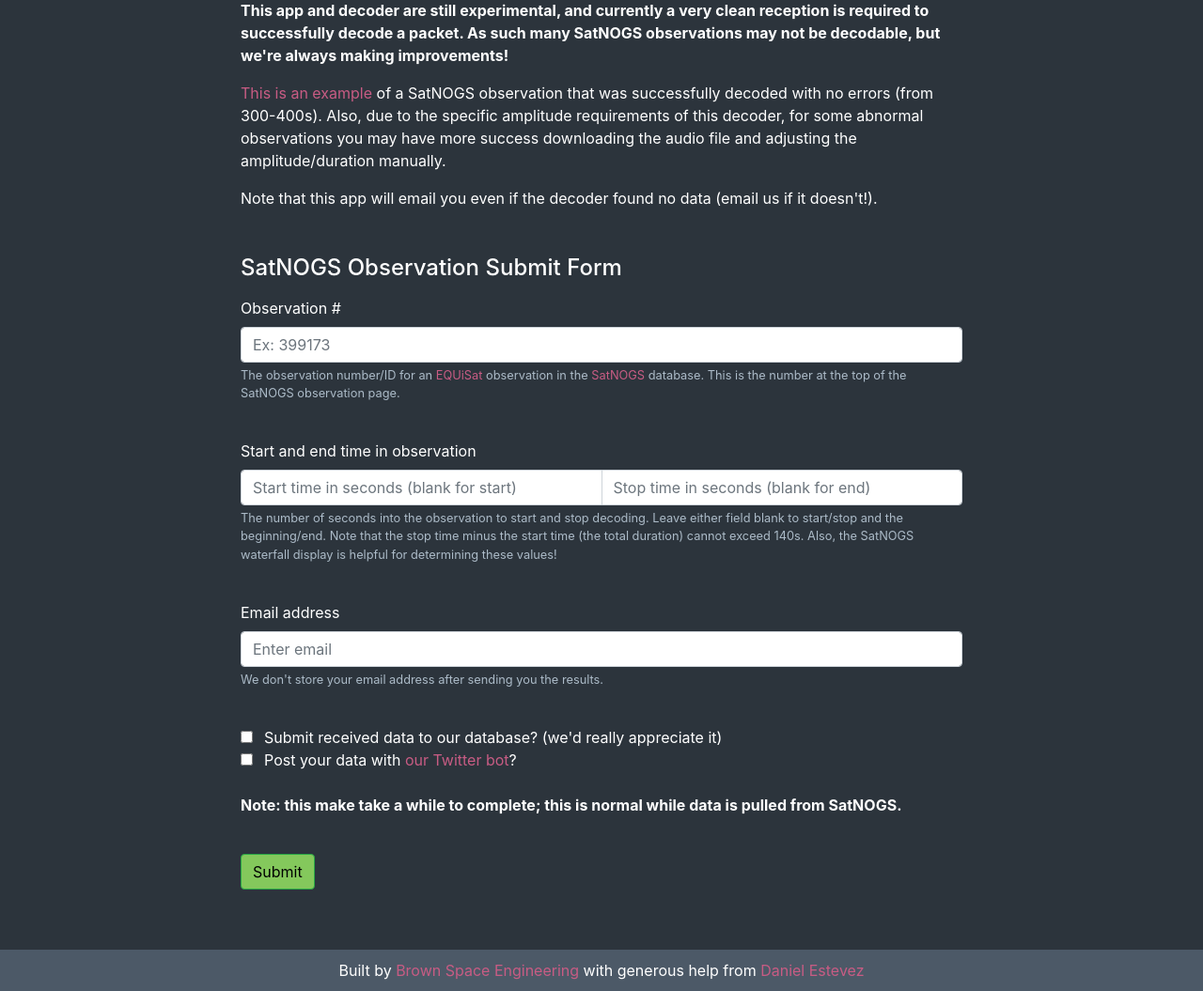
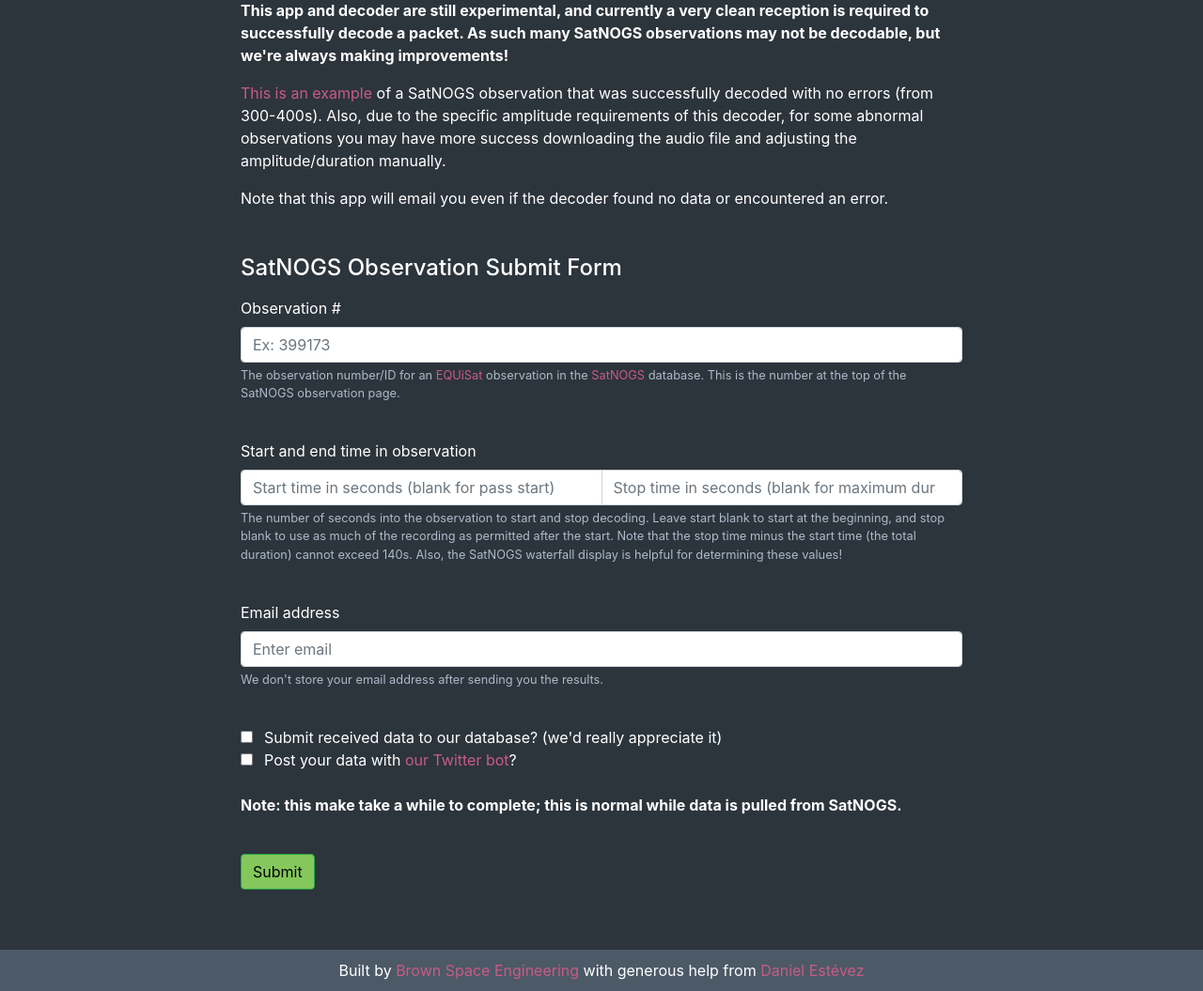
Before and after one commit to BrownSpaceEngineering/equisat-decode-server, a Flask app: page / in a window 1280 px wide, after a click on "SatNOGS Observation". Shown: the part 417-1472 px from the top of the page at 94% size. Run offline with Flask 2, Linux system fonts and the light colour scheme; some libraries are stand-ins or nearby versions.

Commit message:
Email on error; better end time handling, and SatNOGS-specific emails

```diff
--- a/server.py
+++ b/server.py
@@ -75,6 +75,8 @@
     tz_minutes = int(60*(float(rx_time_timezone[4:])/100.0))
     rx_time = rx_time - datetime.timedelta(hours=tz_hours, minutes=tz_minutes)
 
+    app.logger.debug("parsed rx_time as %s" % rx_time)
+
     if rx_time > datetime.datetime.utcnow():
         title = "Your received time was in the future"
         message = "It appears that you entered a time in the future for the time you received this transmission. Check that you chose the correct time zone and entered the date and time correctly."
@@ -107,14 +109,16 @@
             app.logger.info("[%s] submitting FILE decode request; rx_time: %s, submit_to_db: %s, post_publicly: %s, wavfilename: %s",
                             request.form["station_name"], rx_time, request.form.has_key("submit_to_db"), request.form.has_key("post_publicly"), wavfilename)
 
+            title = "Audio file submitted successfully!"
             decoder.submit(wavfilename, on_complete_decoding, args={
                 "email": request.form["email"],
                 "rx_time": rx_time,
                 "station_name": request.form["station_name"],
                 "submit_to_db": request.form.has_key("submit_to_db") or request.form.has_key("post_publicly"), # submit to db is prereq
-                "post_publicly": request.form.has_key("post_publicly")
+                "post_publicly": request.form.has_key("post_publicly"),
+                "satnogs": False,
+                "obs_id": None
             })
-            title = "Audio file submitted successfully!"
             message = "Your file is queued to be decoded. You should be receiving an email shortly (even if there were no results). "
             if request.form.has_key("submit_to_db"):
                 message += "Thank you so much for your help in providing us data on EQUiSat!"
@@ -169,11 +173,11 @@
 
         except ValueError:
             title = "Invalid start time"
-            message = "Your start time was not a valid integer number"
+            message = "Your start time (%s) was not a valid integer number" % request.form["start_s"]
             return render_template("decode_submit.html", title=title, message=message)
 
     if request.form["stop_s"] == "":
-        stop_s = None
+        stop_s = start_s + MAX_AUDIOFILE_DURATION_S-1 # minus one to not go over (need a buffer region)
     else:
         try:
             stop_s = int(request.form["stop_s"])
@@ -181,20 +185,23 @@
                 title = "Negative stop time"
                 message = "Your stop time must be positive; leave the field blank to use the end of the file"
                 return render_template("decode_submit.html", title=title, message=message)
+
         except ValueError:
-            title = "Invalid start time"
-            message = "Your start time was not a valid integer number"
+            title = "Invalid stop time"
+            message = "Your stop time (%s) was not a valid integer number" % request.form["stop_s"]
             return render_template("decode_submit.html", title=title, message=message)
+
+    app.logger.debug("parsed start and stop time as %s and %s", start_s, stop_s)
 
     if start_s != 0 and stop_s is not None and start_s >= stop_s:
         title = "Start time wasn't before stop time"
-        message = "Your start time needs to be less than your stop time"
+        message = "Your start time (%d) needs to be less than your stop time (%d)" % (start_s, stop_s)
         return render_template("decode_submit.html", title=title, message=message)
 
     # try to get observation data
-    logging.info("[obs %s] pulling data from SatNOGS" % request.form["obs_id"])
+    app.logger.info("[obs %s] pulling data from SatNOGS" % request.form["obs_id"])
     obs_data = scrape_satnogs_metadata(request.form["obs_id"])
-    logging.debug("[obs %s] got SatNOGS data: %s" % (request.form["obs_id"], obs_data))
+    app.logger.debug("[obs %s] got SatNOGS data: %s" % (request.form["obs_id"], obs_data))
 
     # validate the observation properties
     if obs_data is None:
@@ -216,7 +223,7 @@
 
     # get file
     filename = AUDIO_UPLOAD_FOLDER + os.path.basename(obs_data["audio_url"])
-    logging.info("[obs %s] retrieving audio file from %s" % (request.form["obs_id"], obs_data["audio_url"]))
+    app.logger.info("[obs %s] retrieving audio file from %s" % (request.form["obs_id"], obs_data["audio_url"]))
     urllib.urlretrieve(obs_data["audio_url"], filename)
 
     # convert audio file to WAV and get metadata for filtering
@@ -248,15 +255,18 @@
         os.remove(wavfilename)
 
     else:
-        app.logger.info("Submitting SATNOGS decode request; obs_id: %s, time interval: [%ss, %ss], rx_time: %s, submit_to_db: %s, post_publicly: %s, wavfilename: %s",
-                        request.form["obs_id"], start_s, stop_s, rx_time, request.form.has_key("submit_to_db"), request.form.has_key("post_publicly"), wavfilename)
+        station_name = "%s #%s" % (obs_data["station_name"], request.form["obs_id"])
+        app.logger.info("Submitting SATNOGS decode request; station_name: %s, time interval: [%ss, %ss], rx_time: %s, submit_to_db: %s, post_publicly: %s, wavfilename: %s",
+                        station_name, start_s, stop_s, rx_time, request.form.has_key("submit_to_db"), request.form.has_key("post_publicly"), wavfilename)
 
         decoder.submit(wavfilename, on_complete_decoding, args={
             "email": request.form["email"],
             "rx_time": rx_time,
-            "station_name": obs_data["station_name"],
+            "station_name": station_name,
             "submit_to_db": request.form.has_key("submit_to_db") or request.form.has_key("post_publicly"), # submit to db is prereq
-            "post_publicly": request.form.has_key("post_publicly")
+            "post_publicly": request.form.has_key("post_publicly"),
+            "satnogs": True,
+            "obs_id": request.form["obs_id"]
         })
         title = "SatNOGS observation submitted successfully!"
         message = "The observation is queued to be decoded. You should be receiving an email shortly (even if there were no results). "
@@ -324,8 +334,8 @@
             }
 
         except IndexError or ValueError as ex:
-            logging.error("Error while parsing SatNOGS station page for observation %s", obs_id)
-            logging.exception(ex)
+            app.logger.error("Error while parsing SatNOGS station page for observation %s", obs_id)
+            app.logger.exception(ex)
             return None
 
 ## Post-decoding helpers
@@ -339,16 +349,20 @@
         message = "We send you the results of the decoding by email, so we'll need a valid email address. We don't store your address after sending you the results."
         return False, render_template("decode_submit.html", title=title, message=message)
 
-def on_complete_decoding(wavfilename, packets, args):
-    # remove wavfile because we're done with it
-    app.logger.debug("[%s] removing used wavfile %s", args["station_name"], wavfilename)
-    os.remove(wavfilename)
+def on_complete_decoding(wavfilename, packets, args, err):
+    # remove wavfile because we're done with it (but leave it around on error for debugging)
+    if err is None:
+        app.logger.debug("[%s] removing used wavfile %s", args["station_name"], wavfilename)
+        os.remove(wavfilename)
 
     # publish packet if user desires
-    num_published = publish_packets(packets, args)
+    if err is None:
+        num_published = publish_packets(packets, args)
+    else:
+        num_published = 0
 
     # send email to person with decoded packet info
-    send_decode_results(wavfilename, packets, args, num_published)
+    send_decode_results(wavfilename, packets, args, num_published, err)
 
 def publish_packets(packets, args):
     num_published = 0
@@ -393,46 +407,63 @@
         app.logger.exception(ex)
         return False
 
-def send_decode_results(wavfilename, packets, args, num_published):
-    subject = "EQUiSat Decoder Results for %s" % args["station_name"]
-
+def send_decode_results(wavfilename, packets, args, num_published, err):
     raw_packets = packets["raw_packets"]
-    raw_packets_summary = "Raw packets (%d detected):\n" % len(raw_packets)
-    for i in range(len(raw_packets)):
-        raw_packets_summary += "packet #%d hex:\n\t%s\n" % (i+1, raw_packets[i])
-
     corrected_packets = packets["corrected_packets"]
-    corrected_packets_summary = "Valid error-corrected packets (%d detected):\n" % len(corrected_packets)
-    for i in range(len(corrected_packets)):
-        parsed_yaml = yaml.dump(corrected_packets[i]["parsed"], default_flow_style=False)
-        decode_errs_s = "none" if len(corrected_packets[i]["decode_errs"]) == 0 else ", ".join(corrected_packets[i]["decode_errs"])
-        corrected_packets_summary += "packet #%d:\nhex:\n\t%s\nerrors in decoding: %s\ndecoded data:\n %s\n\n" % \
-                                     (i+1, corrected_packets[i]["corrected"], decode_errs_s, parsed_yaml)
-    if len(corrected_packets) > 0:
-        corrected_packets_summary += "To learn more about the decoded data, see this table: <a href=\"https://goo.gl/Kj9RkY\">https://goo.gl/Kj9RkY</a>"
-
-    extra_msg = ""
-    if len(raw_packets) == 0 or len(corrected_packets) == 0:
-        extra_msg = "Sorry nothing was found! We're still working on the decoder, so keep trying and check back later!\n\n"
-    if num_published > 0:
-        if args["post_publicly"]:
-            extra_msg = "%d of your packets were added to our database and should have been posted to <a href=\"https://twitter.com/equisat_bot\">Twitter</a>!\n\n" % num_published
-        else:
-            extra_msg = "%d of your packets were added to our database!\n\n" % num_published
-    elif args["submit_to_db"]:
-        extra_msg = "Your packets unfortunately had too many errors to be added to our database or posted publicly.\n\n"
-
     cleaned_wavfilename = os.path.basename(wavfilename)
 
-    contents = """Hello %s,
+    if err is not None:
+        body = """Unfortunately, the server encountered an error while attempting to decode your file and couldn't continue.
 
-Here are your results from the EQUiSat Decoder <a href="http://decoder.brownspace.org">decoder.brownspace.org</a>, for your converted file '%s':
+This is likely a bug with our software, so we'd appreciate it if you forwarded this email to bse@brown.edu.
+
+If you're curious, this is the error message that was produced: %s
+""" % err
+
+    else:
+        raw_packets_summary = "Raw packets (%d detected):\n" % len(raw_packets)
+        for i in range(len(raw_packets)):
+            raw_packets_summary += "packet #%d hex:\n\t%s\n" % (i+1, raw_packets[i])
+
+        corrected_packets_summary = "Valid error-corrected packets (%d detected):\n" % len(corrected_packets)
+        for i in range(len(corrected_packets)):
+            parsed_yaml = yaml.dump(corrected_packets[i]["parsed"], default_flow_style=False)
+            decode_errs_s = "none" if len(corrected_packets[i]["decode_errs"]) == 0 else ", ".join(corrected_packets[i]["decode_errs"])
+            corrected_packets_summary += "packet #%d:\nhex:\n\t%s\nerrors in decoding: %s\ndecoded data:\n %s\n\n" % \
+                                         (i+1, corrected_packets[i]["corrected"], decode_errs_s, parsed_yaml)
+        if len(corrected_packets) > 0:
+            corrected_packets_summary += "To learn more about the decoded data, see this table: <a href=\"https://goo.gl/Kj9RkY\">https://goo.gl/Kj9RkY</a>"
+
+        extra_msg = ""
+        if len(raw_packets) == 0 or len(corrected_packets) == 0:
+            extra_msg = "\nSorry nothing was found! We're still working on the decoder, so keep trying and check back later!\n"
+        if num_published > 0:
+            if args["post_publicly"]:
+                extra_msg = "\n%d of your packets were added to our database and should have been posted to <a href=\"https://twitter.com/equisat_bot\">Twitter</a>!\n" % num_published
+            else:
+                extra_msg = "\n%d of your packets were added to our database!\n" % num_published
+        elif args["submit_to_db"]:
+            extra_msg = "\nYour packets unfortunately had too many errors to be added to our database or posted publicly.\n"
+
+        body = """%s
 
 %s
+%s""" % (raw_packets_summary, corrected_packets_summary, extra_msg)
 
-%s
+    subject = "EQUiSat Decoder Results for %s" % args["station_name"]
+    intro_sentence = 'Here are your results from the EQUiSat Decoder <a href="http://decoder.brownspace.org">decoder.brownspace.org</a>'
+    if args["satnogs"]:
+        header = """Hello,
 
-%sThank you so much for your interest in EQUiSat!
+%s, for SatNOGS observation #%s:
+""" % (intro_sentence, args["obs_id"])
+    else:
+        header = """Hello %s,
+
+%s, for your converted file '%s':
+""" % (args["station_name"], intro_sentence, cleaned_wavfilename)
+
+    footer = """Thank you so much for your interest in EQUiSat!
 
 Best,
 The Brown Space Engineering Team
@@ -443,16 +474,15 @@
 Facebook: <a href="facebook.com/browncubesat">facebook.com/BrownCubeSat</a>
 GitHub: <a href="github.com/brownspaceengineering">github.com/BrownSpaceEngineering</a>
 Email us: <a href="mailto:bse@brown.edu">bse@brown.edu</a>
+"""
 
-""" % (args["station_name"], cleaned_wavfilename, raw_packets_summary, corrected_packets_summary, extra_msg)
-
-    # print(contents)
+    contents = "%s\n%s\n%s" % (header, body, footer)
 
     if yag is not None:
         try:
             yag.send(to=args["email"], subject=subject, contents=contents)
-            app.logger.debug("[%s] sent email with info on packets (raw: %d, corrected: %d)",
-                             args["station_name"], len(raw_packets), len(corrected_packets))
+            app.logger.debug("[%s] sent email with info on packets (raw: %d, corrected: %d, err: %s)",
+                             args["station_name"], len(raw_packets), len(corrected_packets), err)
         except Exception as ex:
             app.logger.error("[%s] email failed to send", args["station_name"])
             app.logger.exception(ex)
--- a/templates/index.html
+++ b/templates/index.html
@@ -78,7 +78,7 @@
                     </ul>
 
                     <p><strong>This app and decoder are still experimental, and currently a very clean reception is required to successfully decode a packet. So don't get discouraged, and check back in the future as we make improvements!</strong></p>
-                    <p>Note that this app will email you even if the decoder found no data (email us if it doesn't!).</p>
+                    <p>Note that this app will email you even if the decoder found no data or encountered an error.</p>
                 </div>
 
                 <div class="upload-form">
@@ -177,7 +177,7 @@
 
                     <p><strong>This app and decoder are still experimental, and currently a very clean reception is required to successfully decode a packet. As such many SatNOGS observations may not be decodable, but we're always making improvements!</strong></p>
                     <p><a href="https://network.satnogs.org/observations/399173/">This is an example</a> of a SatNOGS observation that was successfully decoded with no errors (from 300-400s). Also, due to the specific amplitude requirements of this decoder, for some abnormal observations you may have more success downloading the audio file and adjusting the amplitude/duration manually.</p>
-                    <p>Note that this app will email you even if the decoder found no data (email us if it doesn't!).</p>
+                    <p>Note that this app will email you even if the decoder found no data or encountered an error.</p>
                 </div>
 
                 <div class="upload-form">
@@ -193,10 +193,10 @@
                         <div class="form-group">
                             <label for="start_s">Start and end time in observation</label>
                             <div class="input-group">
-                                <input type="number" name="start_s" id="start_s" class="form-control" aria-describedby="start_stop_help" placeholder="Start time in seconds (blank for start)">
-                                <input type="number" name="stop_s" id="stop_s" class="form-control" aria-describedby="start_stop_help" placeholder="Stop time in seconds (blank for end)">
+                                <input type="number" name="start_s" id="start_s" class="form-control" aria-describedby="start_stop_help" placeholder="Start time in seconds (blank for pass start)">
+                                <input type="number" name="stop_s" id="stop_s" class="form-control" aria-describedby="start_stop_help" placeholder="Stop time in seconds (blank for maximum duration)">
                             </div>
-                            <small id="start_stop_help" class="form-text text-muted">The number of seconds into the observation to start and stop decoding. Leave either field blank to start/stop and the beginning/end. Note that the stop time minus the start time (the total duration) cannot exceed {{ max_audiofile_duration_s }}s. Also, the SatNOGS waterfall display is helpful for determining these values!</small>
+                            <small id="start_stop_help" class="form-text text-muted">The number of seconds into the observation to start and stop decoding. Leave start blank to start at the beginning, and stop blank to use as much of the recording as permitted after the start. Note that the stop time minus the start time (the total duration) cannot exceed {{ max_audiofile_duration_s }}s. Also, the SatNOGS waterfall display is helpful for determining these values!</small>
                         </div>
 
                         <div class="form-group">
@@ -227,7 +227,7 @@
     </div>
 
     <div class="footer">
-        <div>Built by <a href="https://brownspace.org">Brown Space Engineering</a> with generous help from <a href="https://destevez.net/">Daniel Estevez</a></div>
+        <div>Built by <a href="https://brownspace.org">Brown Space Engineering</a> with generous help from <a href="https://destevez.net/">Daniel Estévez</a></div>
     </div>
 
 <!--===============================================================================================-->
```
Also changed, not shown: decoder.py (+16 -6 lines).
